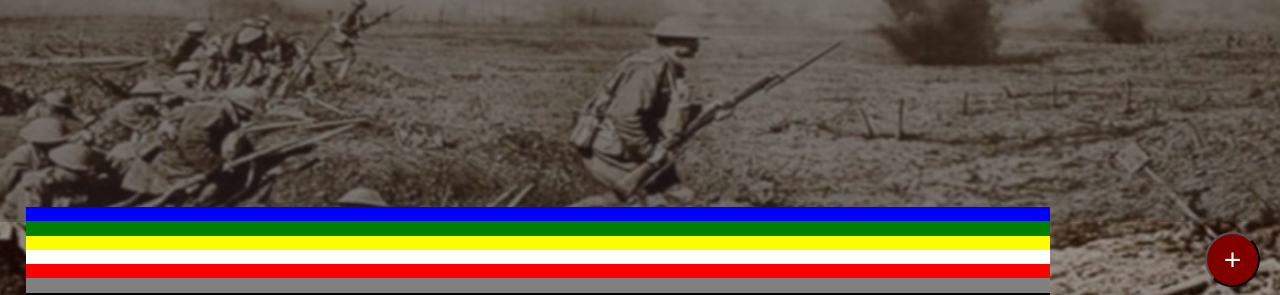
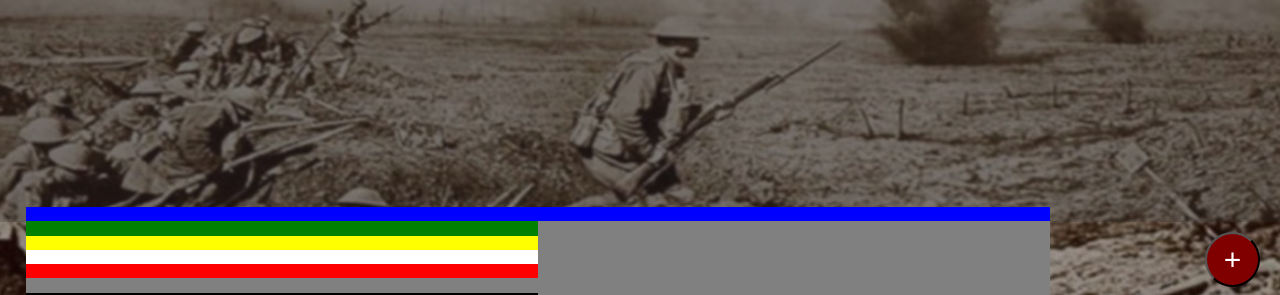
Before and after one commit to KnightsOfTheRoundTable/Github, a plain HTML site: page index.html in a window 1280 px wide. Shown: the part 505-800 px from the top of the page. Drawn offline with nearby package versions, Linux system fonts and the light colour scheme.

Commit message:
Add files via upload

```diff
--- a/index.html
+++ b/index.html
@@ -28,12 +28,12 @@
 		<div class="top-header">
 			<a href="#logo"><img src="images/Letters-logo-1.png"></a>
 			<!-- <div id="heading">WW1</div> -->
-			<ul class="centered">
-				<li class="year" id="1914"><a>1914</a></li>
-				<li class="year" id="1915"><a>1915</a></li>
-				<li class="year" id="1916"><a>1916</a></li>
-				<li class="year" id="1917"><a>1917</a></li>
-				<li class="year" id="1918"><a>1918</a></li>
+			<ul class="years centered">
+				<li class="year" unlocked=true contentNum=2 contentNumUnlocked=1 id="1914"><a>1914</a></li>
+				<li class="year" unlocked=false contentNum=2 contentNumUnlocked=0 id="1915"><a>1915</a></li>
+				<li class="year" unlocked=false contentNum=0 contentNumUnlocked=0 id="1916"><a>1916</a></li>
+				<li class="year" unlocked=false contentNum=0 contentNumUnlocked=0 id="1917"><a>1917</a></li>
+				<li class="year" unlocked=false contentNum=0 contentNumUnlocked=0 id="1918"><a>1918</a></li>
 			</ul>
 			<a href="#account"><img src="images/account.png"></a>
 		</div>
@@ -113,6 +113,7 @@
 		var mData = $("#modalData");
 		var mTranscript = $("#modalTranscript");
 		var contentYear = "1914";
+		var unlockedColNum = 1;
 
 		var closeButton = $(".close-button");
 		var images = [
@@ -126,6 +127,34 @@
 
 		var filters = ['events', 'photos', 'stories', 'letters', 'propaganda', 'newspapers', 'other'];
 
+		var yearStatus = [
+		{
+			year: 1914,
+			unlocked: true,
+			contentNum: 2
+		},
+		{
+			year: 1915,
+			unlocked: false,
+			contentNum: 1
+		},
+		{
+			year: 1916,
+			unlocked: false,
+			contentNum: 0
+		},
+		{
+			year: 1917,
+			unlocked: false,
+			contentNum: 0
+		},
+		{
+			year: 1918,
+			unlocked: false,
+			contentNum:0
+		}
+		];
+
 		let content = [
 			{
 				username: "Dave",
@@ -134,7 +163,7 @@
 				date: "27/01/1914",
 				title: "war declared",
 				transcript: "blah blah blah",
-				unlocked: false
+				unlocked: true
 			},
 			{
 				username: "carol",
@@ -193,6 +222,68 @@
 				username: "Dave",
 				img: "images/letter.png",
 				type: "events",
+				date: "27/09/1914",
+				title: "war declared",
+				transcript: "blah blah blah",
+				unlocked: true
+			},
+			{
+				username: "carol",
+				img: "images/letter.png",
+				type: "stories",
+				date: "28/09/1914",
+				title: "war declared",
+				transcript: "blah blah blah",
+				unlocked: true
+			},
+			{
+				username: "kerry",
+				img: "images/letter.jpg",
+				type: "photos",
+				date: "30/09/1914",
+				title: "war declared",
+				transcript: "blah blah blah",
+				unlocked: true
+			},
+			{
+				username: "kerry",
+				img: "images/letter.png",
+				type: "letters",
+				date: "10/10/1914",
+				title: "war declared",
+				transcript: "blah blah blah",
+				unlocked: false
+			},
+			{
+				username: "Dave",
+				img: "images/letter.png",
+				type: "propaganda",
+				date: "12/10/1914",
+				title: "war declared",
+				transcript: "blah blah blah",
+				unlocked: true
+			},
+			{
+				username: "carol",
+				img: "images/letter.png",
+				type: "newspapers",
+				date: "22/10/1914",
+				title: "war declared",
+				transcript: "blah blah blah",
+				unlocked: true
+			} ,
+			{
+				username: "kerry",
+				img: "images/letter.jpg",
+				type: "other",
+				date: "26/10/1914",
+				title: "war declared",
+				transcript: "blah blah blah",
+				unlocked: true
+			},{
+				username: "Dave",
+				img: "images/letter.png",
+				type: "events",
 				date: "01/07/1915",
 				title: "war declared",
 				transcript: "blah blah blah",
@@ -232,7 +323,7 @@
 				date: "27/07/1915",
 				title: "war declared",
 				transcript: "blah blah blah",
-				unlocked: true
+				unlocked: false
 			},
 			{
 				username: "carol",
@@ -251,10 +342,86 @@
 				title: "war declared",
 				transcript: "blah blah blah",
 				unlocked: true
+			}, {
+				username: "Dave",
+				img: "images/letter.png",
+				type: "events",
+				date: "27/09/1915",
+				title: "war declared",
+				transcript: "blah blah blah",
+				unlocked: true
+			},
+			{
+				username: "carol",
+				img: "images/letter.png",
+				type: "stories",
+				date: "28/09/1915",
+				title: "war declared",
+				transcript: "blah blah blah",
+				unlocked: true
+			},
+			{
+				username: "kerry",
+				img: "images/letter.jpg",
+				type: "photos",
+				date: "30/09/1915",
+				title: "war declared",
+				transcript: "blah blah blah",
+				unlocked: true
+			},
+			{
+				username: "kerry",
+				img: "images/letter.png",
+				type: "letters",
+				date: "10/10/1915",
+				title: "war declared",
+				transcript: "blah blah blah",
+				unlocked: false
+			},
+			{
+				username: "Dave",
+				img: "images/letter.png",
+				type: "propaganda",
+				date: "12/10/1915",
+				title: "war declared",
+				transcript: "blah blah blah",
+				unlocked: true
+			},
+			{
+				username: "carol",
+				img: "images/letter.png",
+				type: "newspapers",
+				date: "22/10/1915",
+				title: "war declared",
+				transcript: "blah blah blah",
+				unlocked: true
+			} ,
+			{
+				username: "kerry",
+				img: "images/letter.jpg",
+				type: "other",
+				date: "26/10/1915",
+				title: "war declared",
+				transcript: "blah blah blah",
+				unlocked: true
 			}
 		]
 
 		function init() {
+			let temp = unlockedColNum;
+
+			/*$.each(yearStatus, function (index, value) {
+			alert($('#'+ value.year).attr('contentNumUnlocked'));
+				if (temp >0 || value.year == 1914){
+					$('#'+ value.year).attr('unlocked', true);
+					$('#'+ value.year).attr('contentNumUnlocked', 2);
+					alert($('#'+ value.year).attr('contentNumUnlocked'));
+				}	else {
+					$('#'+ value.year).attr('unlocked', false);
+				}
+
+				temp-= value.contentNum;
+			});*/
 
 			let day, month, year;
 			content = content.sort(function(a, b) {
@@ -285,7 +452,6 @@
 				}
 			}
 
-
 			$("#timelineItems").empty();
 			$("#scrubber").empty();
 
@@ -298,6 +464,9 @@
 			let count =0;
 
 			$.each(newContent, function (index, value) {
+			let contentNumber = $('#'+ contentYear).attr('contentNumUnlocked');
+
+			if (contentNumber >= colNum){
 				if (index % (filters.length  + (7-filters.length)) ==0) {
 					colNum++;
 					$("#scrubber").append('<div id="sc' + colNum + '" class="scrubberCol"  style=" width:'+ boxWidth + '%">');
@@ -326,18 +495,18 @@
 				} else {
 					heightPercent = 10;
 				}
-				count++;
-
+				count++
 					$('#sc' + colNum).append('<a href="#'+ index +'"><div class="box" style="background-color:' + color + '; height:'+ boxHeight +'px; width:'+ 100 + '%"></div></a>');
 					addToList(index, value, widthPercent, heightPercent);
 					widthPercent += 2.5;
+				}
 			}
 			});
 
 			$(".timeline__content").click(function () {
 				let index = this.id.substring(1);
 				toggleModal();
-
+				alert();
 				if (content[index].unlocked == true) {
 					mHeader.append("'" + content[index].title + " " + content[index].unlocked + "' <br>transcribed by " + content[index].username);
 					$('#modalImage').append('<img width=400px src="' + content[this.id.substring(1)].img + '">');
@@ -348,9 +517,21 @@
 					mTranscript.append('<textarea id="ta" rows="4" cols="50"></textarea><button id="submit">Submit</button>');
 					$("#submit").click(function () {
 						let obj = { username: "Karen", img: "./images/newspaper.png", type: "newspaper", date: "2/10/1916", title: $("#ha").val(), transcript: $("#ta").val() };
-					content.push(obj);
+						var num = $('#'+ contentYear).attr('contentNumUnlocked');
+						var idNum = contentYear;
+						idNum++;
+						num++;
+
+						if (num  > $('#'+ contentYear).attr('contentNum')){
+							$('#'+ idNum).attr('unlocked', true);
+							$('#'+ idNum).attr('contentNumUnlocked', 1);
+						} else {
+							$('#'+ contentYear).attr('contentNumUnlocked', num);
+						}
 
 
+						content.push(obj);
+						unlockedColNum++;
 						content[index].transcript = $('#ta').val();
 						content[index].unlocked = true;
 						toggleModal();
@@ -379,8 +560,6 @@
 			$("#timelineItems").append("<div id='I" + index + "' class='float depth10 timeline__content' style='left: " + width + "%; top: " + height +
 				"%;'><a name='"+index +"'></a></div>");
 			}
-
-
 			$("#I" + index).append(t);
 			$("#I" + index).append(span);
 		}
@@ -436,9 +615,12 @@
         });
 
 		$('.year').click(function() {
+			if ($('#'+ this.id).attr("unlocked")=='true'){
+				unlockedColNum = 1;
 				contentYear = this.id;
 				$("#yearText").text(contentYear);
 				init();
+			}
         });
 
 		closeButton.click(toggleModal);
```
Lines whose indentation alone changed are shown as unchanged.
